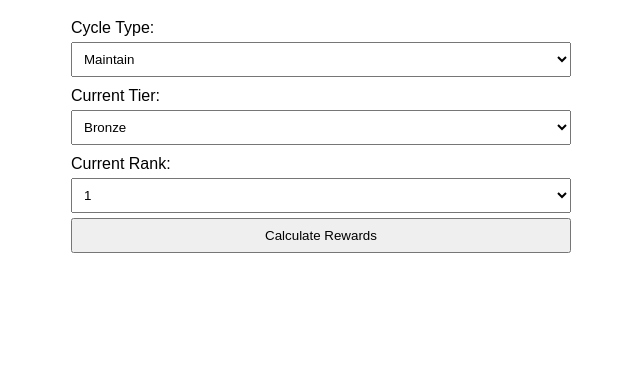
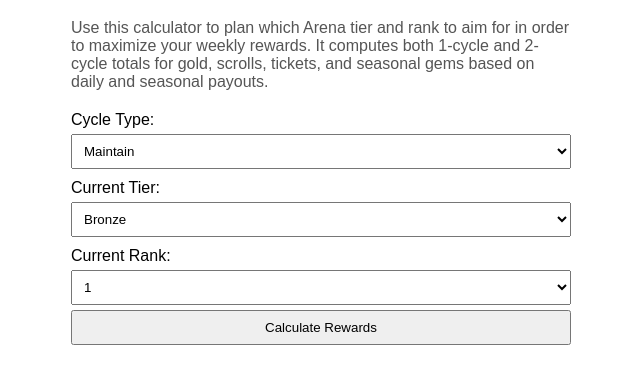
Before and after one commit to yctong/ArcheroLegacy, a plain HTML site: page index.html in a window 1280 px wide. Shown: the part 81-464 px from the top of the page, without its empty margins (319-959 px from the left). Drawn offline with Linux system fonts and the light colour scheme.

Commit message:
add helper text

```diff
--- a/index.html
+++ b/index.html
@@ -10,10 +10,13 @@
     select, button { width: 100%; padding: 8px; margin-top: 5px; }
     #output { margin-top: 20px; white-space: pre-wrap; }
     .hidden { display: none; }
+    .helper { margin-bottom: 20px; color: #555; }
   </style>
 </head>
 <body>
   <h1>Arena Rewards Calculator</h1>
+  <p class="helper">Use this calculator to plan which Arena tier and rank to aim for in order to maximize your weekly rewards. It computes both 1-cycle and 2-cycle totals for gold, scrolls, tickets, and seasonal gems based on daily and seasonal payouts.</p>
+
   <label>Cycle Type:
     <select id="cycleType">
       <option value="Maintain">Maintain</option>
```
